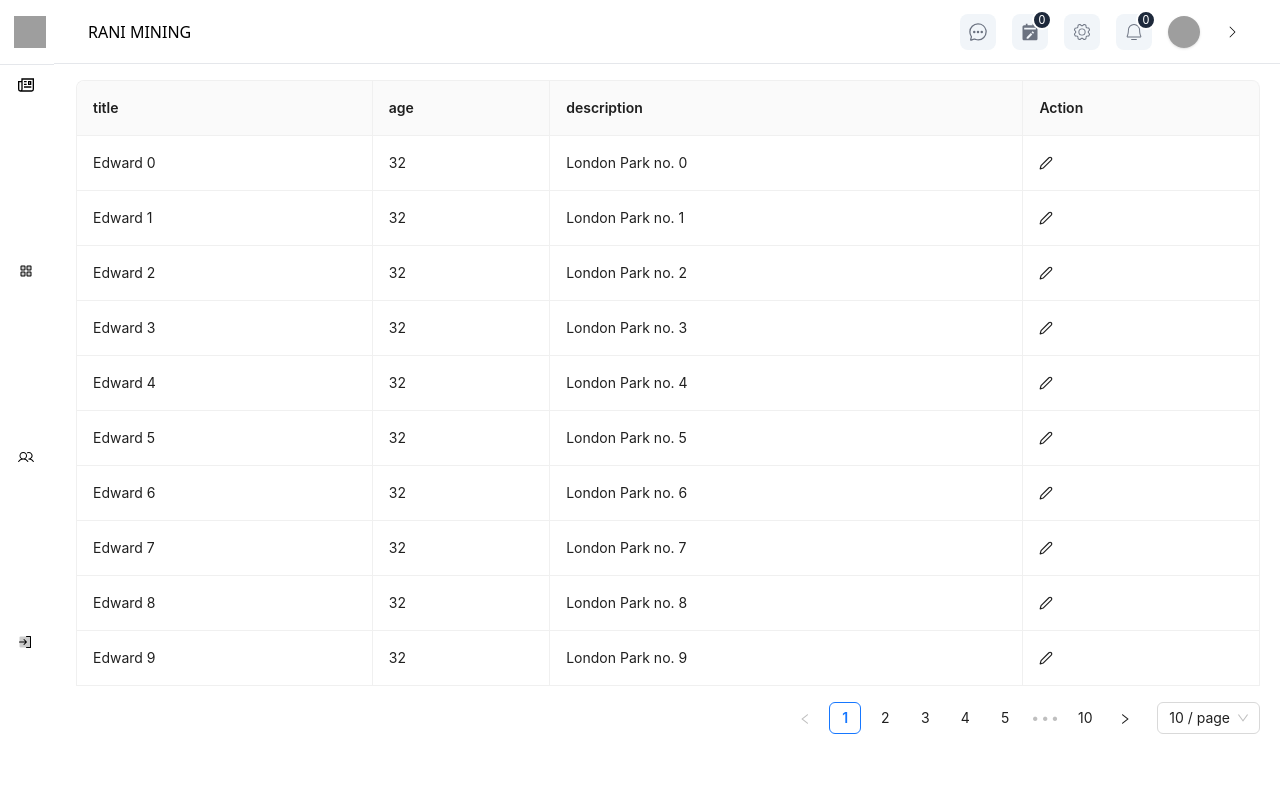
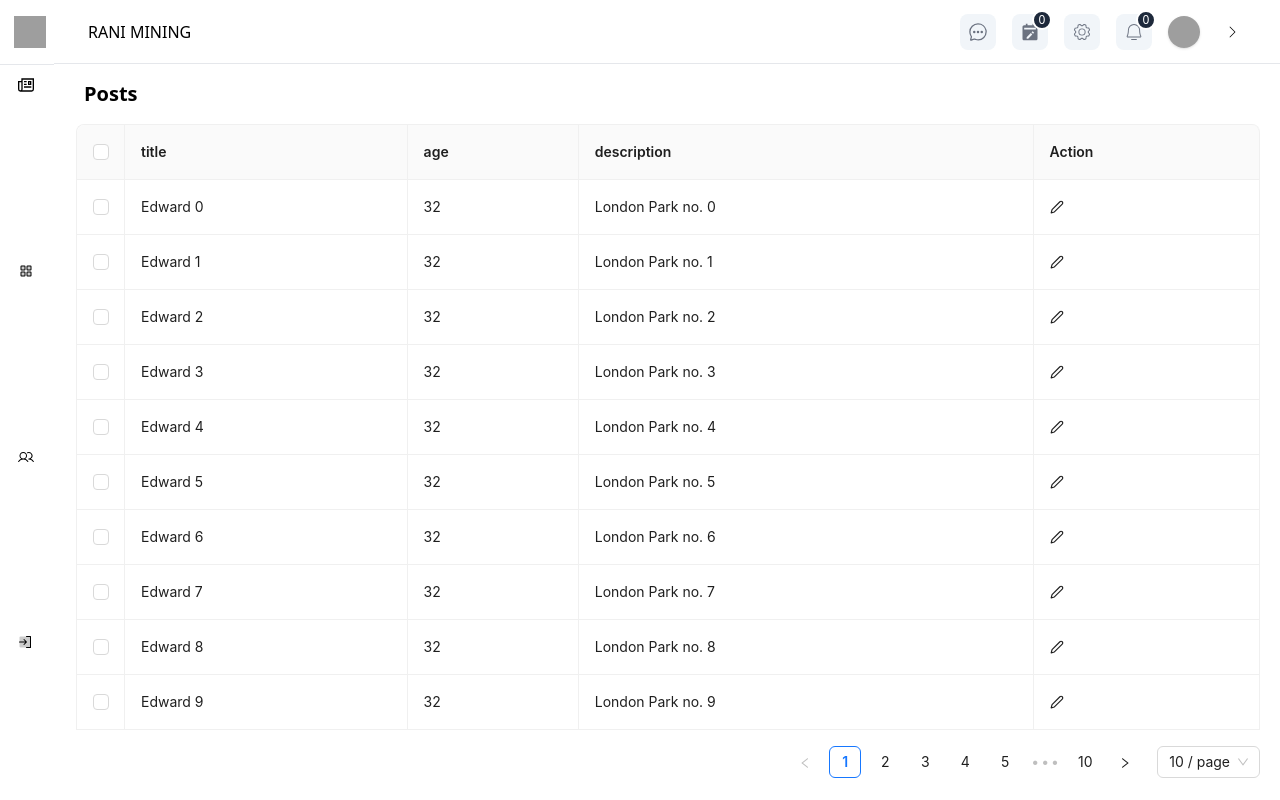
Before and after one commit to edenlisk/consulting-landing-page, a React (Vite) app in the folder frontend/: page /admin/table in a window 1280 px wide. Built offline with nearby package versions, Linux system fonts and the light colour scheme; grey boxes are pictures that could not be loaded.

Commit message:
fix:table input glitch

```diff
--- a/frontend/src/pages/admin-layout/DataTable.jsx
+++ b/frontend/src/pages/admin-layout/DataTable.jsx
@@ -14,7 +14,12 @@ for (let i = 0; i < 100; i++) {
     age: 32,
     description: `London Park no. ${i}`,
   });
-}
+};
+const rowSelection = {
+  onChange: (selectedRowKeys, selectedRows) => {
+    console.log(`selectedRowKeys: ${selectedRowKeys}`, 'selectedRows: ', selectedRows);
+  },};
+
 const EditableCell = ({
   editing,
   dataIndex,
@@ -55,7 +60,7 @@ const DataTable=()=>{const [form] = Form.useForm();
     const [editingKey, setEditingKey] = useState('');
     const [open, setOpen] = useState(false);
     const [Input,SetInput]=useState(false);
-    const [sideInfo,SetSideInfo]=useState({title:'',key:'',description:'',})
+    const [sideInfo,SetSideInfo]=useState({title:'',key:'',description:''})
     const [placement, setPlacement] = useState('right');
 
     const dateChange = (date, dateString) => {
@@ -126,13 +131,20 @@ const DataTable=()=>{const [form] = Form.useForm();
     };
 
     const updateRow=(id)=>{
-        const indexToUpdate = originData.findIndex(item => item.key === id);
+        const indexToUpdate = originData.findIndex(item => id=== item.key );
         if (indexToUpdate !== -1) {
             // Create a shallow copy of the array using slice
             const newData = [...originData];
-            newData[indexToUpdate] = { ...newData[indexToUpdate],title:'wee'};
-            SetSideInfo(newData[indexToUpdate])
-            console.log(indexToUpdate)
+            newData[indexToUpdate] = { ...newData[indexToUpdate],title:sideInfo.title,description:sideInfo.description};
+            SetSideInfo(newData[indexToUpdate]);
+            newData.splice(indexToUpdate,1,sideInfo);
+            setData(newData);
+            console.log(newData[indexToUpdate]);
+            SetInput(false);
+            SetSideInfo({title:'',key:'',description:''});
+            setEditingKey('');
+            setOpen(false);
+
        };
     };
 
@@ -140,19 +152,19 @@ const DataTable=()=>{const [form] = Form.useForm();
       {
         title: 'title',
         dataIndex: 'title',
-        width: '25%',
+        // width: '25%',
         // editable: true,
       },
       {
         title: 'age',
         dataIndex: 'age',
-        width: '15%',
+        // width: '15%',
         // editable: true,
       },
       {
         title: 'description',
         dataIndex: 'description',
-        width: '40%',
+        // width: '40%',
         // editable: true,
       },
       {
@@ -210,8 +222,11 @@ const DataTable=()=>{const [form] = Form.useForm();
     });
     return (
         <>
+
+        <p className='text-xl font-bold pb-4 px-2'>Posts</p>
         <Form form={form} component={false}>
         <Table
+        rowSelection={rowSelection}
           components={{
             body: {
               cell: EditableCell,
@@ -269,7 +284,7 @@ const DataTable=()=>{const [form] = Form.useForm();
         <form action="" className='flex flex-col gap-2'>
             <p className='text-md font-bold px-2'>Description</p>
             <textarea name="description" id="" value={sideInfo.description ||""} onChange={handleInput}placeholder='where rich editor will get' className='w-full p-2 border rounded'></textarea>
-            <button type='button' onClick={()=>console.log(sideInfo)} className='p-2 rounded bg-blue-400 w-fit text-white'>save</button>
+            <button type='button' onClick={()=>updateRow(sideInfo.key)} className='p-2 rounded bg-blue-400 w-fit text-white'>save</button>
         </form>
         </div>
       </Drawer>
```
